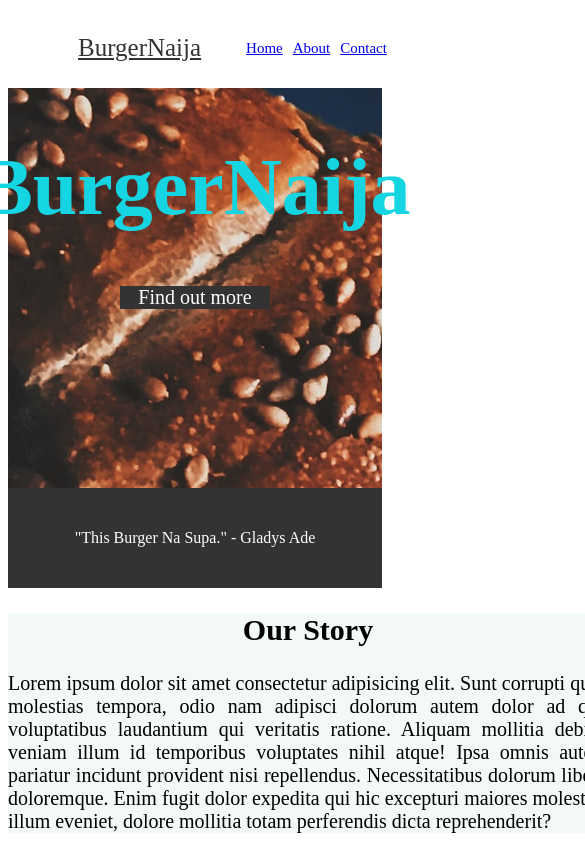
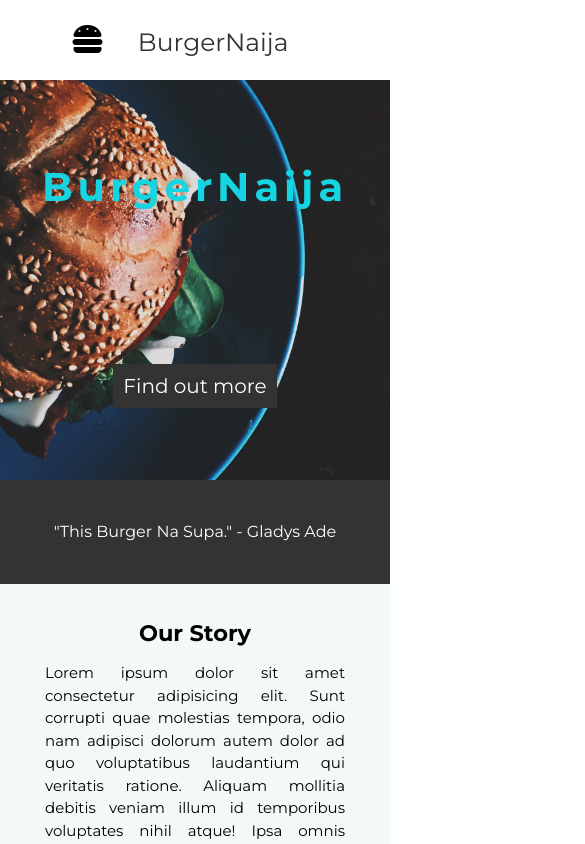
Before and after one commit to monsocode/Burgernaija, a plain HTML site: page index.html in a window 390 px wide. Shown: the top 844 px of the page, 585 px wide, since content can reach past the window. Drawn offline with Linux system fonts and the light colour scheme.

Commit message:
hi,my AY , pls check it out

```diff
--- a/index.html
+++ b/index.html
@@ -1,17 +1,23 @@
 <!DOCTYPE html>
 <html lang="en">
+
 <head>
   <meta charset="UTF-8">
   <meta name="viewport" content="width=device-width, initial-scale=1.0">
   <meta http-equiv="X-UA-Compatible" content="ie=edge">
   <link rel="stylesheet" href="style.css">
   <title>Burger9ja</title>
+  <link rel="stylesheet" href="https://cdnjs.cloudflare.com/ajax/libs/font-awesome/6.4.2/css/all.min.css"
+    integrity="sha512-z3gLpd7yknf1YoNbCzqRKc4qyor8gaKU1qmn+CShxbuBusANI9QpRohGBreCFkKxLhei6S9CQXFEbbKuqLg0DA=="
+    crossorigin="anonymous" referrerpolicy="no-referrer" />
 </head>
+
 <body>
   <div class="wrapper">
     <!-- nav -->
     <nav>
       <div class="logo">
+        <i class="fa-solid fa-burger fa-2x"></i>
         <a href="#">BurgerNaija</a>
       </div>
       <ul>
@@ -40,7 +46,11 @@
       <!-- about -->
       <article id="about">
         <h2>Our Story</h2>
-        <p>Lorem ipsum dolor sit amet consectetur adipisicing elit. Sunt corrupti quae molestias tempora, odio nam adipisci dolorum autem dolor ad quo voluptatibus laudantium qui veritatis ratione. Aliquam mollitia debitis veniam illum id temporibus voluptates nihil atque! Ipsa omnis autem pariatur incidunt provident nisi repellendus. Necessitatibus dolorum libero doloremque. Enim fugit dolor expedita qui hic excepturi maiores molestias illum eveniet, dolore mollitia totam perferendis dicta reprehenderit?</p>
+        <p>Lorem ipsum dolor sit amet consectetur adipisicing elit. Sunt corrupti quae molestias tempora, odio nam
+          adipisci dolorum autem dolor ad quo voluptatibus laudantium qui veritatis ratione. Aliquam mollitia debitis
+          veniam illum id temporibus voluptates nihil atque! Ipsa omnis autem pariatur incidunt provident nisi
+          repellendus. Necessitatibus dolorum libero doloremque. Enim fugit dolor expedita qui hic excepturi maiores
+          molestias illum eveniet, dolore mollitia totam perferendis dicta reprehenderit?</p>
       </article>
       <!-- images -->
       <section class="photos">
@@ -83,4 +93,5 @@
 
   <!-- scripts -->
 </body>
+
 </html>
--- a/style.css
+++ b/style.css
@@ -1,3 +1,15 @@
+@import url('https://fonts.googleapis.com/css2?family=Montserrat:wght@400;700&display=swap');
+
+* {
+    margin: 0;
+    box-sizing: border-box;
+}
+
+body {
+    font-family: 'Montserrat', sans-serif;
+
+}
+
 nav {
     display: flex;
     justify-content: space-between;
@@ -22,36 +34,47 @@ nav ul {
 .logo a {
     font-size: 25px;
     color: #333;
+    margin: 0 30px;
+
+}
+
+a {
+    text-decoration: none;
 }
 
 header {
     background-image: url("./assets/burger-bcg.jpg");
     height: 400px;
+    background-image: no-repeat;
+    background-size: 100%;
+    display: flex;
+    flex-direction: column;
+    justify-content: space-around;
+    align-items: center;
+
 }
 
 .header-text {
-    display: flex;
-    justify-content: center;
-    font-size: 40px;
+    letter-spacing: 5px;
+    top: 100px;
+    font-size: 30px;
     color: #16d5e2;
 }
 
-.header-button .button {
+.header-button a {
     background-color: #333;
-    display: flex;
-    justify-content: center;
+    /* justify-content: flex-end; */
     font-size: 20px;
     color: white;
-    width: 150px;
-    margin: 0 auto;
     text-decoration: none;
+    padding: 10px;
 }
 
 .quote {
     background-color: #333;
     color: white;
     text-align: center;
-    padding: 25px;
+    padding: 40px;
 }
 
 main+.quote {
@@ -60,14 +83,22 @@ main+.quote {
 
 h2 {
     text-align: center;
+    padding: 15px;
 }
 
-#about { background-color: rgb(243, 248, 248);
+#about {
+    background-color: rgb(243, 248, 248);
     text-align: justify;
     justify-content: space-evenly;
+    font-size: 20px;
+    padding: 20px;
+
+}
+
+p {
+    width: 600px;
     margin: 0 auto;
-    font-size: 20px;
-    width: 600px;
+    line-height: 1.5;
 }
 
 .photos {
@@ -89,13 +120,18 @@ form {
     margin: 20px auto;
 }
 
-form input { background-color: rgb(223, 223, 223);
+form input {
+    background-color: rgb(223, 223, 223);
+    padding: 10px 0;
     margin: 15px 0;
+    outline: none;
 }
 
-#comments{ background-color: rgb(224, 224, 224);
-row-gap: 20px;
-columns: 40px;}
+#comments {
+    background-color: rgb(224, 224, 224);
+    row-gap: 20px;
+    columns: 40px;
+}
 
 input[type="submit"] {
     background-color: #000;
@@ -103,10 +139,53 @@ input[type="submit"] {
     margin: 10px 0;
 }
 
-footer { background-color: #000;
+footer {
+    background-color: #000;
     color: white;
-    display: flex;
-    justify-content: center;
-    margin: 20px 0;
+    text-align: center;
+    padding: 10px;
 
 }
+
+@media screen and (max-width: 560px) {
+    nav ul {
+        display: none;
+    }
+
+    .logo {
+        margin: 10px auto;
+    }
+
+    .quote {
+        padding: 40px 0;
+        display: flex;
+        justify-content: center;
+    }
+
+    #about {
+        background-color: rgb(243, 248, 248);
+        text-align: justify;
+        justify-content: space-evenly;
+        font-size: 15px;
+        padding: 20px;
+
+    }
+
+    .photos {
+        flex-direction: column;
+    }
+
+    .photos img {
+        width: 100%;
+        height: 50%;
+    }
+
+    p {
+        width: 300px;
+        margin: 0 auto;
+    }
+
+    .header-text {
+        font-size: 20px;
+    }
+}
```
